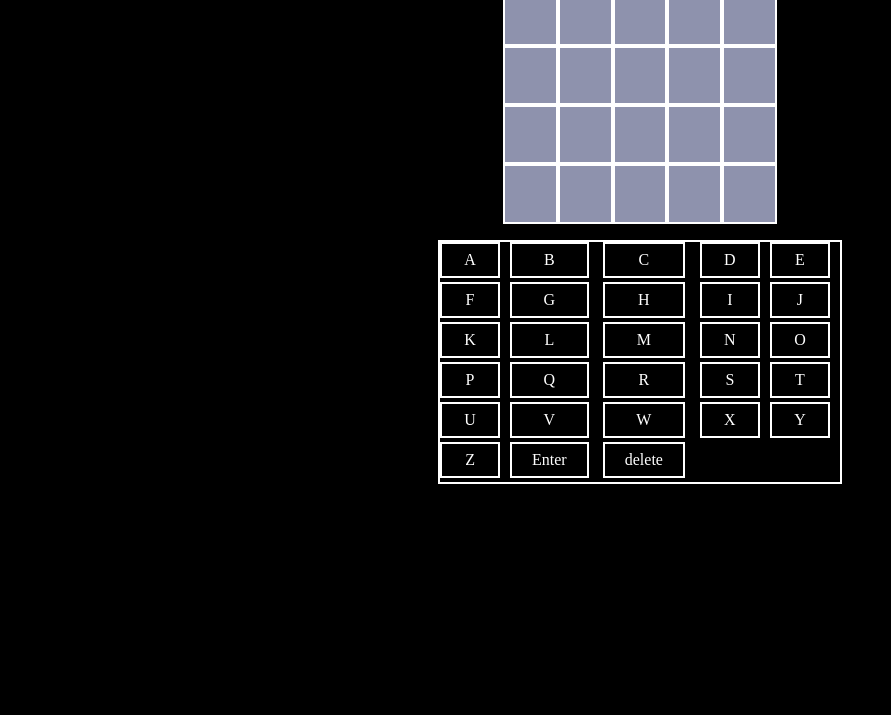
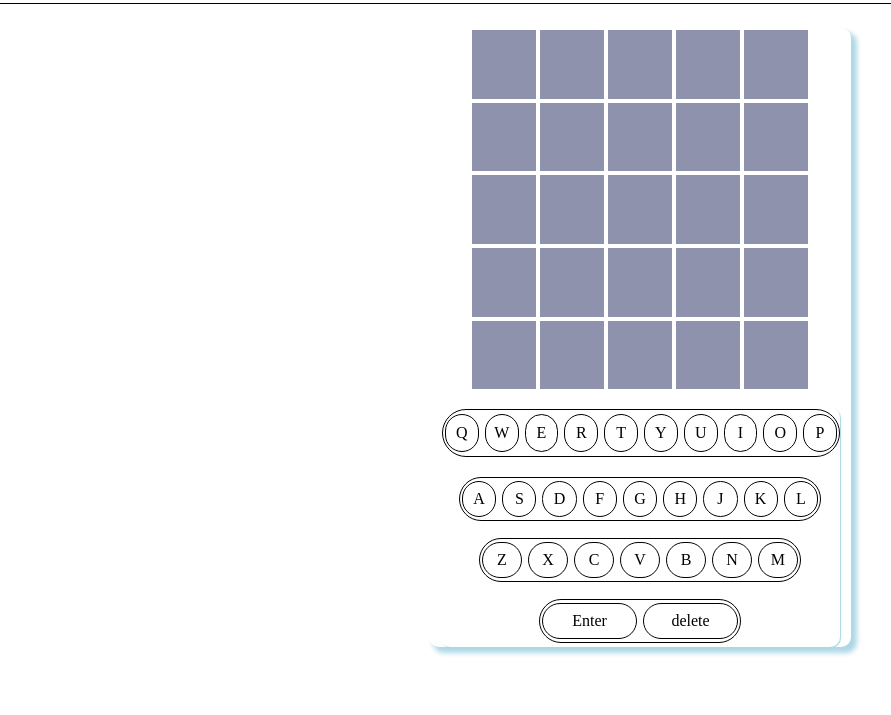
Before and after one commit to Muath01/wordle, a plain HTML site: page index.html in a window 1280 px wide. Shown: the part 85-800 px from the top of the page, without its empty margins (0-891 px from the left). Drawn offline with nearby package versions, Linux system fonts and the light colour scheme.

Commit message:
box shadow

```diff
--- a/app.js
+++ b/app.js
@@ -8,7 +8,7 @@ const deleteLetter = document.getElementById("delete");
 
 var i = 0
 var y = 0
-
+let tick;
 const word = "crape"; // The word that you'll have to guess.
 const arr = word.split(""); //Spliting the word in an array of letters
 var input = []; // The letters you input as guesses
@@ -18,6 +18,15 @@ let letterDiv = []; //This holds the parent element of the input, basically so w
 var z = 0;
 for (const letter of letters){
     letter.addEventListener("click", (e)=>{
+
+        if(y != 0 && y%5 == 0 ){ //Checking if we inputed 5 letters, if we did, we'll ask user to press enter.
+
+            setTimeout(() => {
+                 enter.classList.toggle("flash")
+            }, 500);
+            enter.classList.toggle("flash")
+        }
+
 
         if(y == 0 || y % 5 != 0){ //here we use y not i because we use to call for array positions, this gives us the freedom to have different values for y as long as they're not: % 5 == 0
             i++
@@ -29,13 +38,12 @@ for (const letter of letters){
 
         }
 
-        console.log("x: ", i, "y: ", y) //Checking to make sure i and y are equal in value.
 
 
     })}
 
 enter.addEventListener("click", ()=>{
-
+    enter.classList.remove("flash") // incase the user kept clicking letters instead of enter.
 
     if(y!=0 && y%5 == 0){ //Opposite of the above code.
 
@@ -102,6 +110,6 @@ deleteLetter.addEventListener("click", ()=>{
         y = i;
         console.log("x: ", i, "y: ", y)
     }else{
-        y++; // This insures that if we input 5 letters but do not enter, we can still delete.
+        // y++; // This insures that if we input 5 letters but do not enter, we can still delete.
     }
 })
--- a/index.html
+++ b/index.html
@@ -9,68 +9,87 @@
     <title>Document</title>
 </head>
 <body>
+    <nav>
+        <ion-icon id="icon" name="apps-outline"></ion-icon>
+        <div>Wordle Clone</div>
+    </nav>
+    <div class="outer-div"><!--Added for borders-->
+
     <div class="container grid-container">
-        <input class="box" type="text" id="box1">
-        <input class="box" type="text" id="box2">
-        <input class="box" type="text" id="box3">
-        <input class="box" type="text" id="box4">
-        <input class="box" type="text" id="box5">
+        <input class="box" disabled type="text" id="box1">
+        <input class="box" disabled type="text" id="box2">
+        <input class="box" disabled type="text" id="box3">
+        <input class="box" disabled type="text" id="box4">
+        <input class="box" disabled type="text" id="box5">
 
-        <input class="box" type="text" id="box6">
-        <input class="box" type="text" id="box7">
-        <input class="box" type="text" id="box8">
-        <input class="box" type="text" id="box9">
-        <input class="box" type="text" id="box10">
+        <input class="box" disabled type="text" id="box6">
+        <input class="box" disabled type="text" id="box7">
+        <input class="box" disabled type="text" id="box8">
+        <input class="box" disabled type="text" id="box9">
+        <input class="box" disabled type="text" id="box10">
 
-        <input class="box" type="text" id="box11">
-        <input class="box" type="text" id="box12">
-        <input class="box" type="text" id="box13">
-        <input class="box" type="text" id="box14">
-        <input class="box" type="text" id="box15">
+        <input class="box" disabled type="text" id="box11">
+        <input class="box" disabled type="text" id="box12">
+        <input class="box" disabled type="text" id="box13">
+        <input class="box" disabled type="text" id="box14">
+        <input class="box" disabled type="text" id="box15">
 
-        <input class="box" type="text" id="box16">
-        <input class="box" type="text" id="box17">
-        <input class="box" type="text" id="box18">
-        <input class="box" type="text" id="box19">
-        <input class="box" type="text" id="box20">
+        <input class="box" disabled type="text" id="box16">
+        <input class="box" disabled type="text" id="box17">
+        <input class="box" disabled type="text" id="box18">
+        <input class="box" disabled type="text" id="box19">
+        <input class="box" disabled type="text" id="box20">
 
-        <input class="box" type="text" id="box21">
-        <input class="box" type="text" id="box23">
-        <input class="box" type="text" id="box24">
-        <input class="box" type="text" id="box25">
-        <input class="box" type="text" id="box26">
+        <input class="box" disabled type="text" id="box21">
+        <input class="box" disabled type="text" id="box23">
+        <input class="box" disabled type="text" id="box24">
+        <input class="box" disabled type="text" id="box25">
+        <input class="box" disabled type="text" id="box26">
     </div>
 
     <div class="keyboard grid-container-keyboard">
+        <div class="item-one">
+        <div class="letter">Q</div>
+        <div class="letter">W</div>
+        <div class="letter">E</div>
+        <div class="letter">R</div>
+        <div class="letter">T</div>
+        <div class="letter">Y</div>
+        <div class="letter">U</div>
+        <div class="letter">I</div>
+        <div class="letter">O</div>
+        <div class="letter">P</div>
+        </div>
+        <div class="item-two">
+
             <div class="letter">A</div>
-        <div class="letter">B</div>
-        <div class="letter">C</div>
+            <div class="letter">S</div>
             <div class="letter">D</div>
-        <div class="letter">E</div>
             <div class="letter">F</div>
             <div class="letter">G</div>
             <div class="letter">H</div>
-        <div class="letter">I</div>
             <div class="letter">J</div>
             <div class="letter">K</div>
             <div class="letter">L</div>
+        </div>
+        <div class="item-three">
+            <div class="letter">Z</div>
+            <div class="letter">X</div>
+            <div class="letter">C</div>
+            <div class="letter">V</div>
+            <div class="letter">B</div>
+            <div class="letter">N</div>
             <div class="letter">M</div>
-        <div class="letter">N</div>
-        <div class="letter">O</div>
-        <div class="letter">P</div>
-        <div class="letter">Q</div>
-        <div class="letter">R</div>
-        <div class="letter">S</div>
-        <div class="letter">T</div>
-        <div class="letter">U</div>
-        <div class="letter">V</div>
-        <div class="letter">W</div>
-        <div class="letter">X</div>
-        <div class="letter">Y</div>
-        <div class="letter">Z</div>
+        </div>
+        <div class="item-four">
+
             <div id="enter">Enter</div>
             <div id="delete">delete</div>
+        </div>
 
     </div>
+    </div>
+    <script type="module" src="https://unpkg.com/ionicons@5.5.2/dist/ionicons/ionicons.esm.js"></script>
+    <script nomodule src="https://unpkg.com/ionicons@5.5.2/dist/ionicons/ionicons.js"></script>
 </body>
 </html>
--- a/style.scss
+++ b/style.scss
@@ -1,12 +1,25 @@
+@import url('https://fonts.googleapis.com/css2?family=Pacifico&display=swap');
 body{
     margin: 0;
     padding: 0;
     box-sizing: border-box;
     height: 100vh;
-    border: 12px solid black;
-    background-color: black;
 }
 
+.outer-div{
+    // border: 2px solid black;
+    width: 33%;
+    border-radius: 10px;
+    margin: auto;
+    margin-top: 1em;
+    box-shadow: 5px 5px 5px 1px lightblue;
+}
+#icon{
+    position: absolute;
+    left: 2%;
+    height: 100%;
+    width: 5%;
+}
 .container{
 
 
@@ -23,25 +36,54 @@ body{
 .keyboard{
     height: 15em;
     width: 25em;
-    border: 2px solid white;
+    // border: 2px solid black;
     margin: auto;
-    color: white;
+    color: black;
     display: grid;
-    grid-template-columns: repeat(5, auto);
-    grid-template-rows: repeat(3, auto);
+    grid-template-columns: repeat(1, auto);
+    // justify-content: center;
+    // grid-template-rows: repeat(1, auto);
     flex-wrap: wrap;
     margin-top: 1em;
-    // gap: .5em;
+    gap: .5em;
+    border-radius: 10px;
+    box-shadow: 1px 1px 1px lightblue;
+
+    .item-one{
+        width: 99%;
+        // background-color: red;
+    }
+    .item-two{
+        width: 90%;
+        margin: auto;
+        // background-color: red;
+    }
+    .item-three{
+        width: 80%;
+        margin: auto;
+        // background-color: red;
+    }
+    .item-four{
+        width: 50%;
+        margin: auto;
+        // background-color: red;
+    }
+
 
     div{
-        border: 2px solid white;
+        // background-color: grey;
+        border: 1px solid black;
+        gap: 2px;
+        margin: 2px;
         height: 80%;
         width: 80%;
         display: flex;
         justify-content: center;
         align-items: center;
         cursor: pointer;
+        border-radius: 30px;
     }
+
 }
 
 .grid-container{
@@ -51,13 +93,32 @@ body{
     grid-template-rows: repeat(5, auto);
     justify-content: center;
     color: white;
-
+    margin-top: 1.5em;
     input{
-        width: 3.5em;
-        height: 4em;
+        width: 4.5em;
+        height: 5em;
         background-color: rgb(142, 146, 173);
         border: 2px solid rgb(255, 255, 255);
         text-align: center;
         color: black;
     }
 }
+
+nav{
+    background-color: white;
+    height: 5.5em;
+    display: flex;
+    justify-content: center;
+    align-items: center;
+    font-family: 'Pacifico', cursive;
+    border-bottom: 1px solid black;
+    div{
+        font-size: 28px;
+    }
+}
+
+// Make enter button toggle to red so user can click it
+
+.flash{
+    background-color: aqua;
+}
```
Also changed, not shown: style.css, 1 other file. Lines whose indentation alone changed are shown as unchanged.
